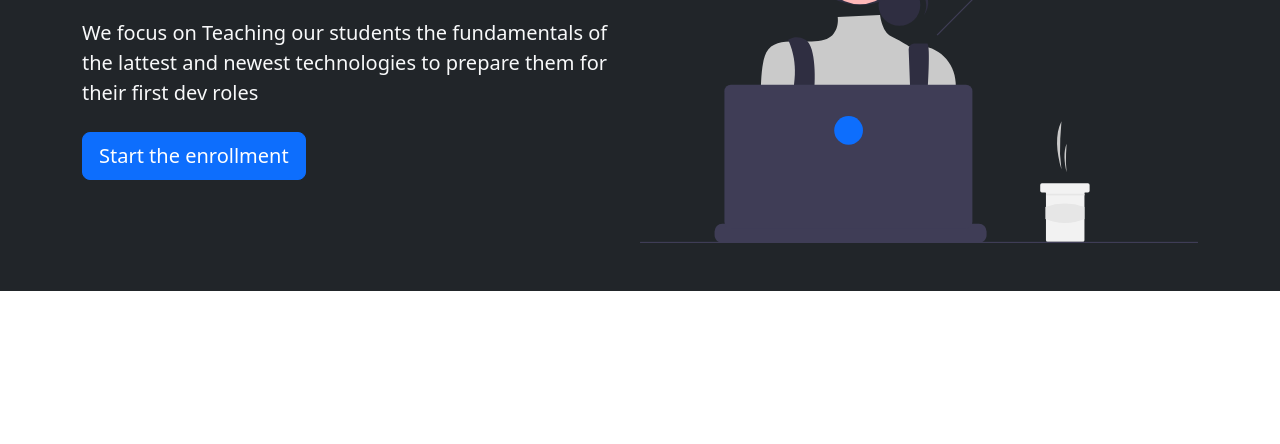
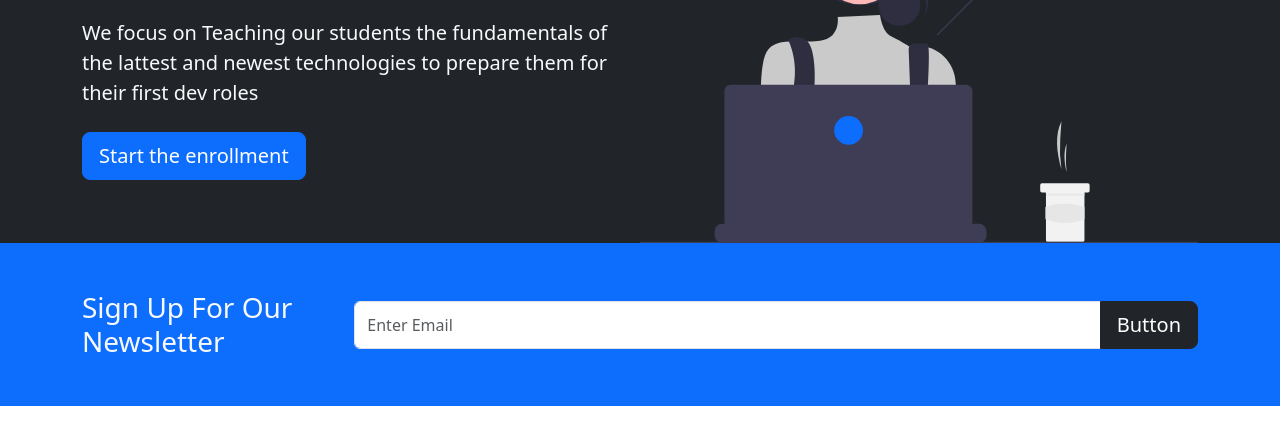
Before and after one commit to Megagig/Frontend-Bootcamp, a website: page index.html in a window 1280 px wide. Shown: the part 222-666 px from the top of the page. Drawn offline with nearby package versions, Linux system fonts and the light colour scheme.

Commit message:
Add newsletter

```diff
--- a/index.html
+++ b/index.html
@@ -42,7 +42,7 @@
       </div>
     </nav>
     <!--------------------------------------------Showcase Area--------------------------->
-    <section class="bg-dark text-light p-5 text-center text-sm-start">
+    <section class="bg-dark text-light p-5 p-lg-0 pt-lg-5 text-center text-sm-start">
         <div class="container">
             <div class="d-sm-flex align-items-center justify-content-between">
                 <div>
@@ -54,6 +54,17 @@
             </div>
         </div>
     </section>
+    <section class="bg-primary text-light p-5">
+        <div class="container">
+            <div class="d-md-flex align-items-center justify-content-between">
+                <h3 class="mb-3 mb-md-0">Sign Up For Our Newsletter</h3>
+                <div class="input-group news-input">
+                    <input type="text" class="form-control" placeholder="Enter Email" aria-label="Recipient's username" aria-describedby="button-addon2">
+                    <button class="btn btn-lg btn-dark" type="button" id="button-addon2">Button</button>
+                  </div>
+            </div>
+        </div>
+    </section>
 
     <script
       src="https://cdn.jsdelivr.net/npm/bootstrap@5.3.0-alpha3/dist/js/bootstrap.bundle.min.js"
--- a/styles.css
+++ b/styles.css
@@ -3,3 +3,9 @@
   padding: 0;
   box-sizing: border-box;
 }
+
+@media screen (min-width: 768px) {
+  .news-input {
+    width: 50%;
+  }
+}
```
